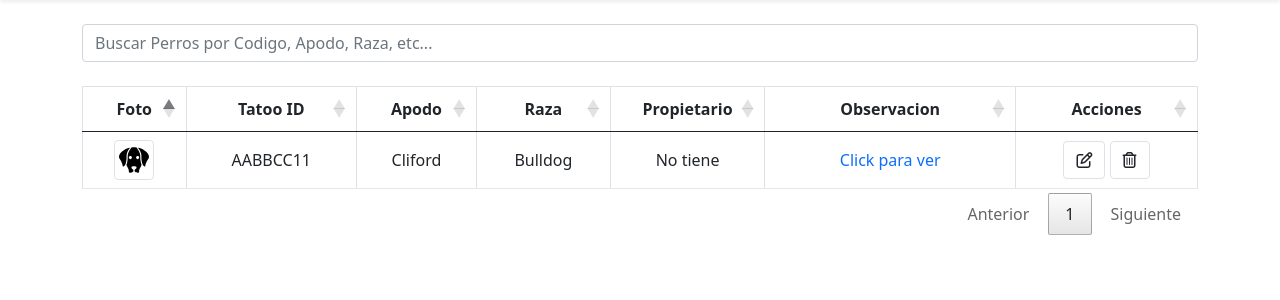
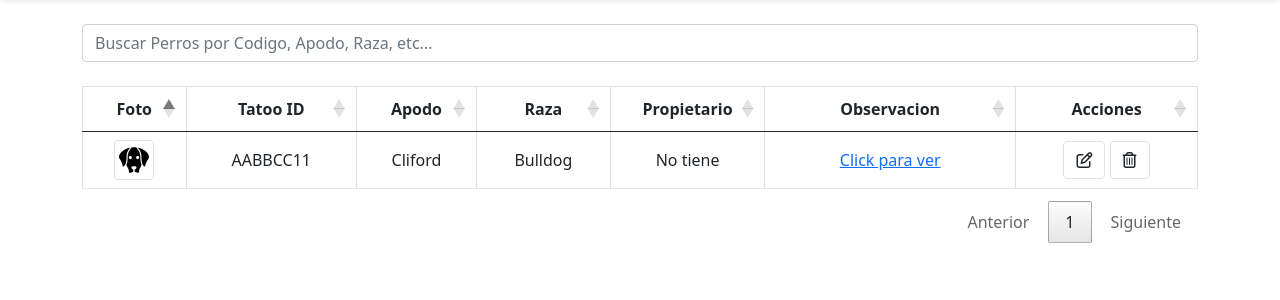
Before and after one commit to JoaquinLabarta/Proyecto_Perros, a PHP site: page /php/vistas/page_principal/index.php in a window 1280 px wide. Shown: the part 66-366 px from the top of the page. Run offline with PHP 8.4, Linux system fonts and the light colour scheme; a user stored in the database is signed in; data comes from the database, SQL or seed files in the repository; data that the repository does not hold is empty; some libraries are stand-ins or nearby versions.

Commit message:
CSS en todos los indexs

```diff
--- a/php/vistas/page_principal/index.php
+++ b/php/vistas/page_principal/index.php
@@ -29,10 +29,6 @@ $carpeta_actual = basename(getcwd());
     .btn-primary {
       background-color: #649fa5;
       border-color: #649fa5;
-    }
-
-    .btn-link {
-      text-decoration: none;
     }
 
     .btn-primary:hover,
@@ -90,13 +86,16 @@ $carpeta_actual = basename(getcwd());
     }
 
     table.dataTable.no-footer {
-      border-bottom: 0px solid grey;
-    }
-
-    table.dataTable.no-footer {
+    border-bottom: 0px solid grey;
+  }
+  table.dataTable.no-footer {
       border-bottom: 0px solid #E3E9EA;
-    }
-    }
+  }
+  .dataTables_wrapper .dataTables_paginate {
+    float: right;
+    text-align: right;
+    padding-top: .75em;
+}
   </style>
 
   <title>Perros | Bromatologia</title>
--- a/php/vistas/page_propietarios/index.php
+++ b/php/vistas/page_propietarios/index.php
@@ -89,7 +89,6 @@ $carpeta_actual = basename(getcwd());
   table.dataTable.no-footer {
       border-bottom: 0px solid #E3E9EA;
   }
-
   .dataTables_wrapper .dataTables_paginate {
     float: right;
     text-align: right;
--- a/php/vistas/page_usuarios/index.php
+++ b/php/vistas/page_usuarios/index.php
@@ -89,7 +89,11 @@ $carpeta_actual = basename(getcwd());
   table.dataTable.no-footer {
       border-bottom: 0px solid #E3E9EA;
   }
-  }
+  .dataTables_wrapper .dataTables_paginate {
+    float: right;
+    text-align: right;
+    padding-top: .75em;
+}
   </style>
 
   <title>Inicio | Bromatologia</title>
--- a/php/vistas/page_vacunas/index.php
+++ b/php/vistas/page_vacunas/index.php
@@ -89,7 +89,6 @@ $carpeta_actual = basename(getcwd());
   table.dataTable.no-footer {
       border-bottom: 0px solid #E3E9EA;
   }
-
   .dataTables_wrapper .dataTables_paginate {
     float: right;
     text-align: right;
```
